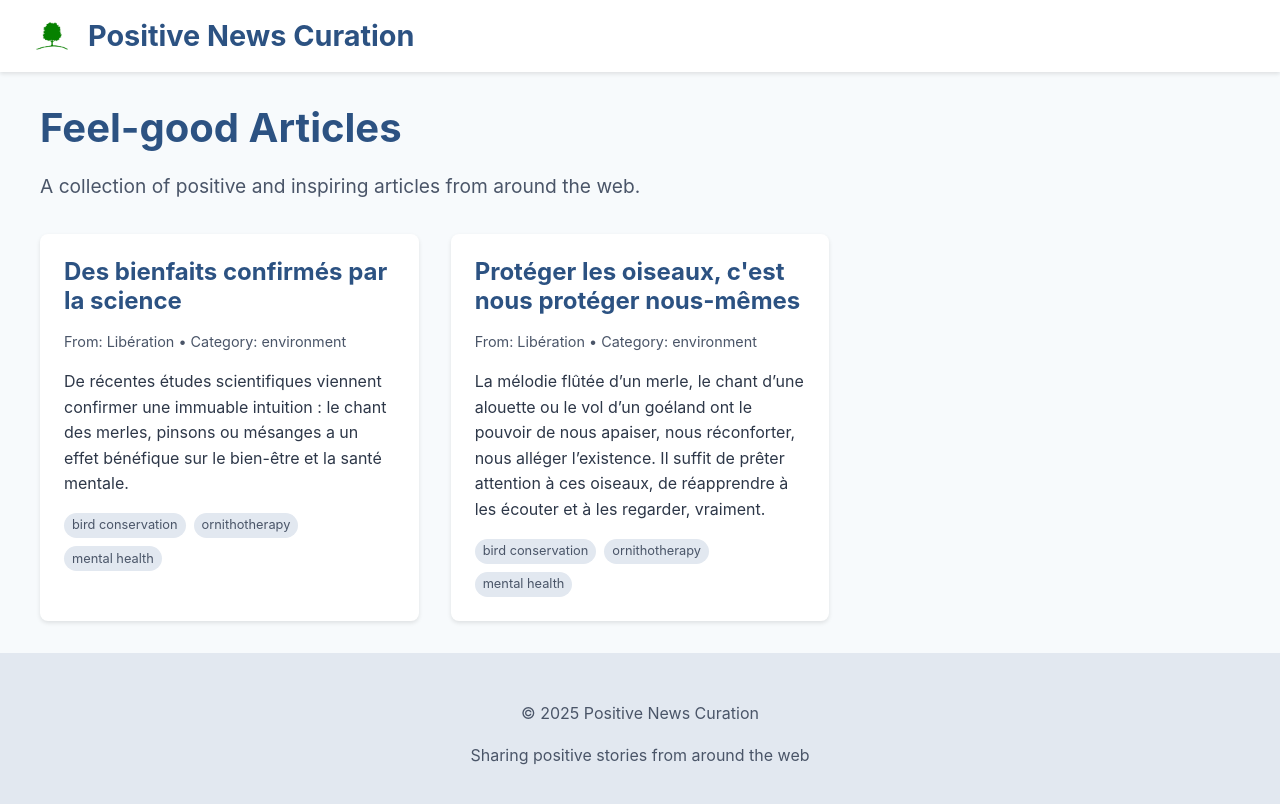
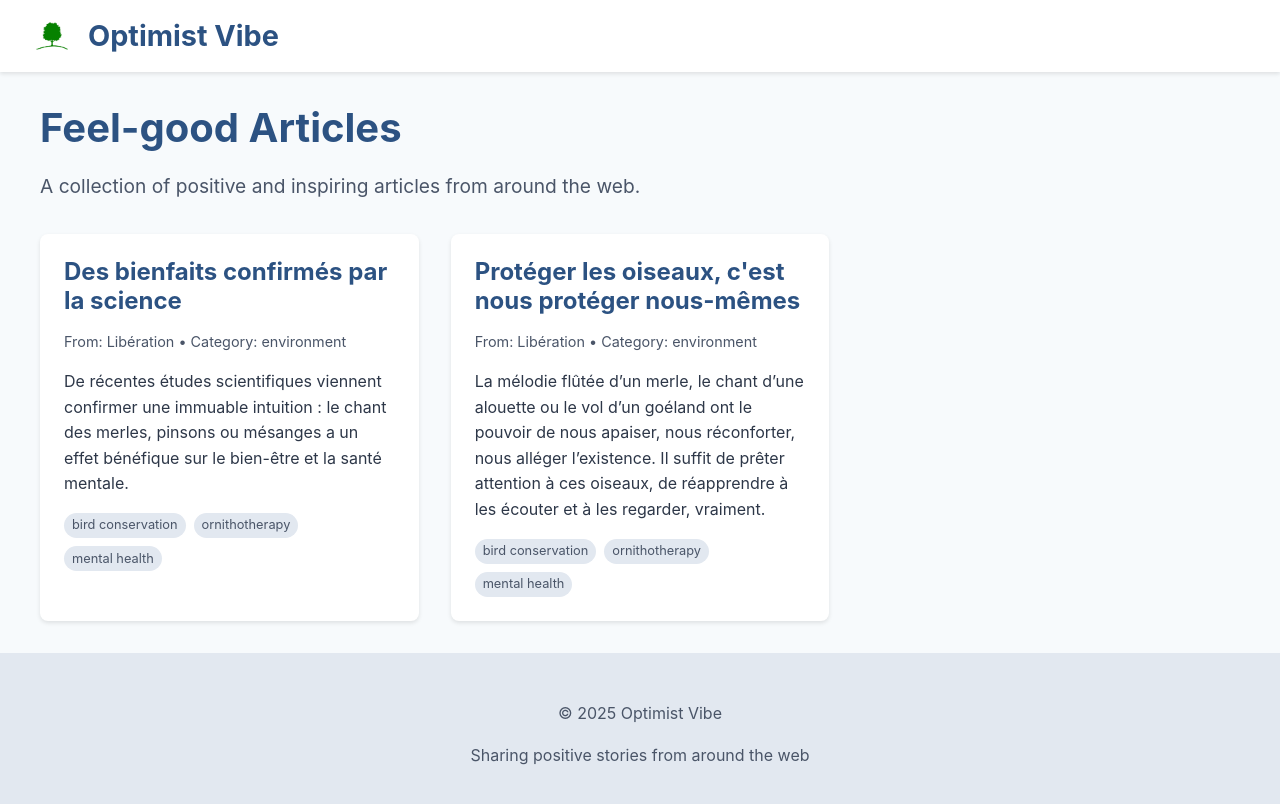
Before and after one commit to JohanPeraldi/my-gatsby-interesting-articles-website, a Gatsby site: page / in a window 1280 px wide. Built offline with nearby package versions, Linux system fonts and the light colour scheme; Gatsby itself is replaced by a stand-in of ours.

Commit message:
Change website title to "Optimist Vibe"

```diff
--- a/gatsby-config.js
+++ b/gatsby-config.js
@@ -3,7 +3,7 @@
  */
 module.exports = {
   siteMetadata: {
-    title: `Positive News Curation`,
+    title: `Optimist Vibe`,
     siteUrl: `https://feel-good-articles.netlify.app/`,
     description: "A curation of positive news from around the web",
   },
--- a/src/components/layout.js
+++ b/src/components/layout.js
@@ -11,14 +11,14 @@ const Layout = ({ children }) => {
           <Link to="/" className="logo-link">
             <StaticImage
               src="../images/logo.png"
-              alt="Positive News Curation Logo"
+              alt="Optimist Vibe Logo"
               placeholder="blurred"
               layout="fixed"
               width={40}
               height={40}
               className="logo-image"
             />
-            <h1>Positive News Curation</h1>
+            <h1>Optimist Vibe</h1>
           </Link>
         </div>
       </header>
@@ -26,7 +26,7 @@ const Layout = ({ children }) => {
       <main>{children}</main>
 
       <footer className="site-footer">
-        <p>&copy; {new Date().getFullYear()} Positive News Curation</p>
+        <p>&copy; {new Date().getFullYear()} Optimist Vibe</p>
         <p>Sharing positive stories from around the web</p>
       </footer>
     </div>
--- a/src/pages/index.js
+++ b/src/pages/index.js
@@ -65,6 +65,6 @@ export const Head = () => {
     return <Seo title="Home" />
   } catch (error) {
     console.error("Error rendering Seo component:", error)
-    return <title>Positive News Curation - Home</title>
+    return <title>Optimist Vibe - Home</title>
   }
 }
--- a/src/templates/article.js
+++ b/src/templates/article.js
@@ -67,6 +67,6 @@ export const Head = ({ data }) => {
     return <Seo title={frontmatter.title} description={frontmatter.excerpt} />
   } catch (error) {
     console.error("Error rendering Seo component:", error)
-    return <title>Positive News Curation</title>
+    return <title>Optimist Vibe</title>
   }
 }
```
